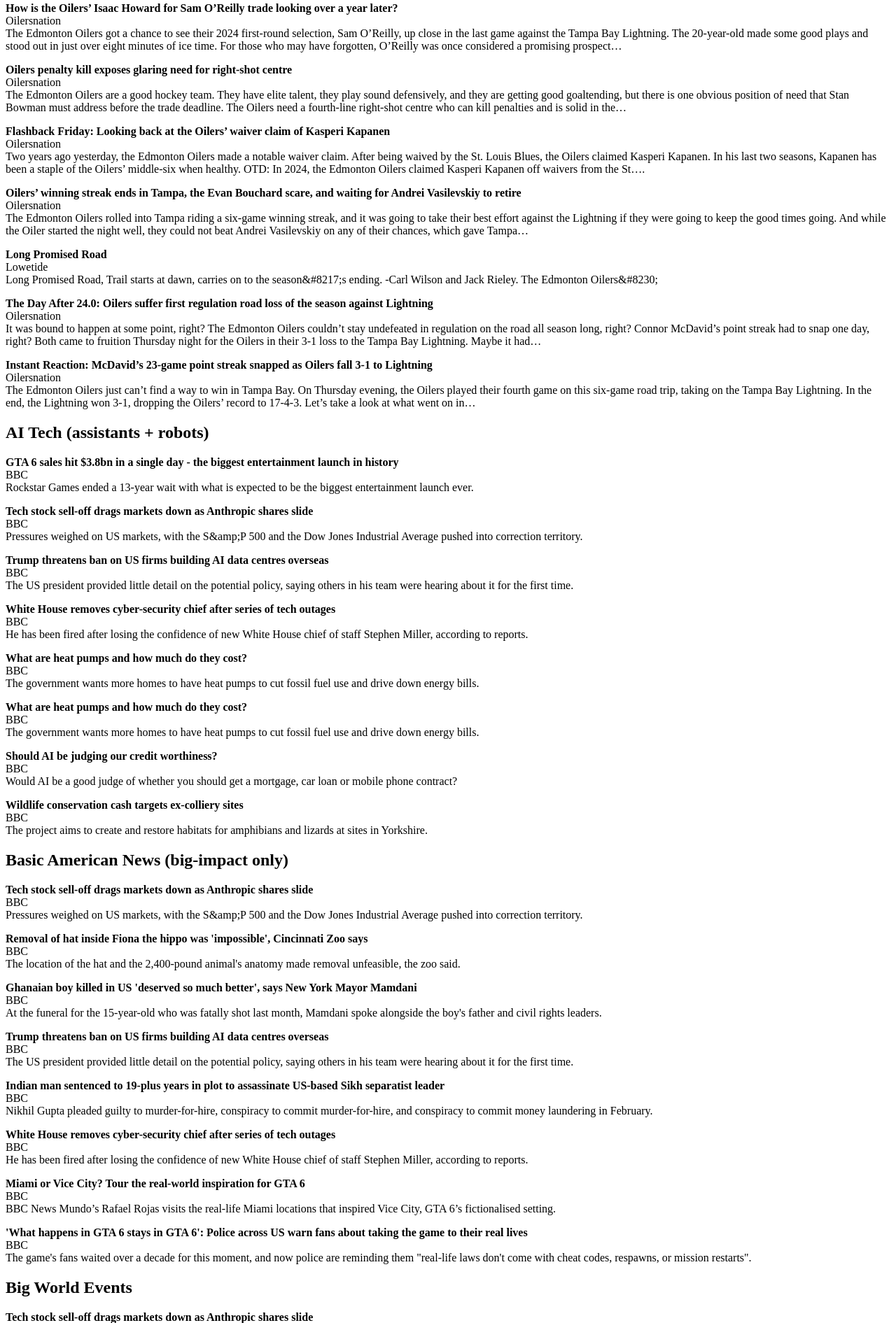
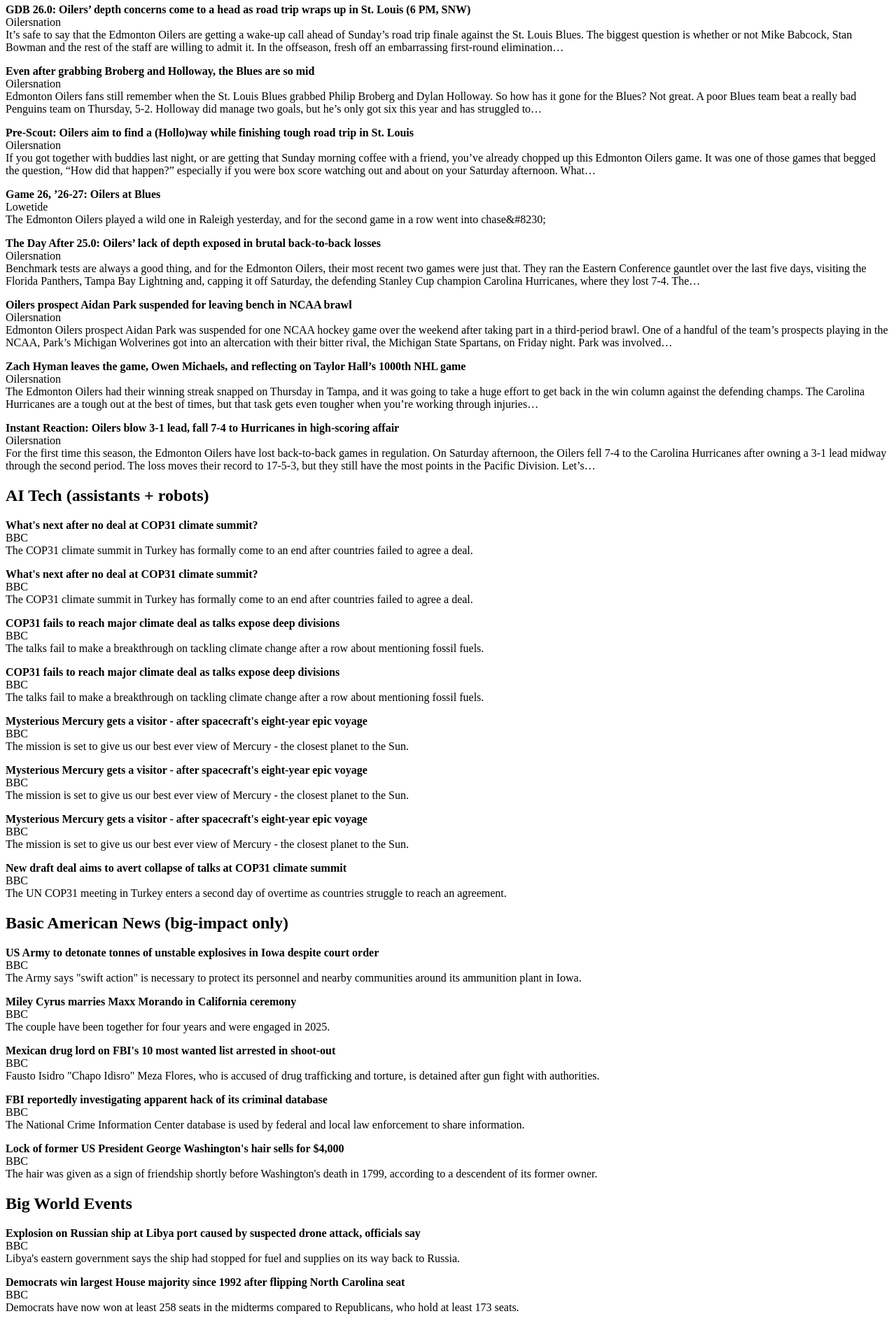
Before and after one commit to ldorchester/doomscroll-briefing, a plain HTML site: page index.html in a window 1280 px wide. Shown: the part 909-2800 px from the top of the page at 70% size. Drawn offline with Linux system fonts and the light colour scheme.

Commit message:
Daily briefing update

```diff
--- a/index.html
+++ b/index.html
@@ -7,55 +7,52 @@
 </head>
 <body>
 <h1>Doomscroll Briefing</h1>
-<p>Friday, November 20, 2026 • New since: Thu 04:09 PM → Fri 04:09 PM (America/Edmonton)</p>
+<p>Sunday, November 22, 2026 • New since: Sat 02:57 PM → Sun 02:57 PM (America/Edmonton)</p>
 
 <h2>Canada News</h2>
 <p>No new items since last send.</p>
 <h2>Sports (Oilers + NHL — real news)</h2>
-<p><strong>Blue Jays non-tender Davis Schneider, retain seven other players</strong><br>Sportsnet<br></p>
-<p><strong>Maple Leafs look to draw inspiration from McIlroy’s journey</strong><br>Sportsnet<br>&lt;p&gt;The Toronto Maple Leafs are looking beyond the hockey world for inspiration as they try to chart their way back into the win column.&lt;/p&gt;</p>
-<p><strong>Report: Mets’ first offer to Skubal was for nine years, $400M</strong><br>Sportsnet<br></p>
-<p><strong>Report: Raptors’ Kawhi Leonard out at least two more weeks</strong><br>Sportsnet<br></p>
-<p><strong>Bills rule out Benford, Williams for game against Dolphins</strong><br>Sportsnet<br>&lt;p&gt;The Buffalo Bills on Friday ruled out starting cornerback Christian Benford and backup linebacker Dorian Williams from playing against the Miami Dolphins on Sunday.&lt;/p&gt;</p>
-<p><strong>‘Says a lot about his character’: Flames’ Strome on Huberdeau’s AHL rehab</strong><br>Sportsnet<br>&lt;p&gt;Veteran forward Ryan Strome talks about current Flames and former World Juniors teammate Jonathan Huberdeau rehabbing in the AHL, something most players at that stage of their careers do not do.&lt;/p&gt;</p>
-<p><strong>Chiefs’ Kenneth Walker ruled out vs. Cardinals</strong><br>Sportsnet<br>&lt;p&gt;Kansas City Chiefs running back Kenneth Walker has been ruled out of Sunday&amp;#8217;s game against the Arizona Cardinals, leaving rookie Emmett Johnson to start in the backfield for the second consecutive week.&lt;/p&gt;</p>
-<p><strong>Report: Brandon Ingram to make Clippers debut Monday vs. Rockets</strong><br>Sportsnet<br></p>
+<p><strong>NFL Live Tracker: Jaguars vs. Giants</strong><br>Sportsnet<br>&lt;p&gt;The top teams in the AFC South and NFC East clash as the Jacksonville Jaguars take to New York to face the Giants on Sunday. Check out the action on our live tracker at 4:25 p.m. ET / 2:25 p.m. PCT.&lt;/p&gt;</p>
+<p><strong>Mahomes, Chiefs rout Cardinals for third straight win</strong><br>Sportsnet<br>&lt;p&gt;Patrick Mahomes threw for 324 yards and three touchdowns in just over three quarters, Travis Kelce caught two of the TD passes, and the Kansas City Chiefs whipped the Arizona Cardinals 34-7 on Sunday to take some momentum into a crucial five-week stretch.&lt;/p&gt;</p>
+<p><strong>Bussi makes 25 saves to help Hurricanes down Rangers</strong><br>Sportsnet<br>&lt;p&gt;Jackson Blake put Carolina ahead and Brandon Bussi made 25 saves and the Carolina Hurricanes defeated the New York Rangers 5-2 on Sunday.&lt;/p&gt;</p>
+<p><strong>Report: Tigers, RHP Luis Gil agree to one-year, $2.3M deal</strong><br>Sportsnet<br>&lt;p&gt;Luis Gil has agreed to a one-year, $2.3 million deal with the Tigers after being non-tendered by the Yankees on Friday, ESPN&amp;#8217;s Jeff Passan reported Sunday. &lt;/p&gt;</p>
+<p><strong>Steelers’ Metcalf ejected after dust-up with Eagles’ DeJean</strong><br>Sportsnet<br>&lt;p&gt;Watch as Pittsburgh Steelers wideout DK Metcalf once again finds himself at the centre of controversy, receiving an unsportsmanlike conduct penalty and being ejected after appearing to poke Philadelphia Eagles corner Cooper DeJean in the eyes.&lt;/p&gt;</p>
+<p><strong>Titans’ Tate takes advantage of Cowboys’ defensive lapse for 59-yard TD</strong><br>Sportsnet<br>&lt;p&gt;Watch as Tennessee Titans&amp;#8217; Carnell Tate hauls in a short catch from Cam Ward and gets up off the turf untouched by a Cowboys defender and runs for a massive 59-yard TD.&lt;/p&gt;</p>
+<p><strong>Steelers’ DK Metcalf ejected against Eagles after eye-poke</strong><br>Sportsnet<br>&lt;p&gt;Pittsburgh Steelers wide receiver DK Metcalf was ejected from Sunday&amp;#8217;s game against the Philadelphia Eagles for poking defensive back Cooper DeJean in the eye. &lt;/p&gt;</p>
+<p><strong>Lions’ Williams flips into end zone to cap off 57-yard TD</strong><br>Sportsnet<br>&lt;p&gt;Watch as Jameson Williams has the Detroit Lions offence firing, burning the Tampa Bay Buccaneers for a 57-yard score and flipping into the end zone for good measure.&lt;/p&gt;</p>
 <h2>Sports Blogs (Oilers)</h2>
-<p><strong>Babcock: Oilers’ Ryan Nugent-Hopkins being evaluated by doctors, no update on status</strong><br>Oilersnation<br>At first, many presumed that Ryan Nugent-Hopkins was just sick. That assumption came from the initial Mike Babcock statement before the Edmonton Oilers game against the Philadelphia Flyers on Sunday, where the Oilers coach said that Nuge wasn’t feeling well. Tristan Jarry and Colton Dach have been taken by the flu bug already this season,…</p>
-<p><strong>How is the Oilers’ Isaac Howard for Sam O’Reilly trade looking over a year later?</strong><br>Oilersnation<br>The Edmonton Oilers got a chance to see their 2024 first-round selection, Sam O’Reilly, up close in the last game against the Tampa Bay Lightning. The 20-year-old made some good plays and stood out in just over eight minutes of ice time. For those who may have forgotten, O’Reilly was once considered a promising prospect…</p>
-<p><strong>Oilers penalty kill exposes glaring need for right-shot centre</strong><br>Oilersnation<br>The Edmonton Oilers are a good hockey team. They have elite talent, they play sound defensively, and they are getting good goaltending, but there is one obvious position of need that Stan Bowman must address before the trade deadline. The Oilers need a fourth-line right-shot centre who can kill penalties and is solid in the…</p>
-<p><strong>Flashback Friday: Looking back at the Oilers’ waiver claim of Kasperi Kapanen</strong><br>Oilersnation<br>Two years ago yesterday, the Edmonton Oilers made a notable waiver claim. After being waived by the St. Louis Blues, the Oilers claimed Kasperi Kapanen. In his last two seasons, Kapanen has been a staple of the Oilers’ middle-six when healthy. OTD: In 2024, the Edmonton Oilers claimed Kasperi Kapanen off waivers from the St….</p>
-<p><strong>Oilers’ winning streak ends in Tampa, the Evan Bouchard scare, and waiting for Andrei Vasilevskiy to retire</strong><br>Oilersnation<br>The Edmonton Oilers rolled into Tampa riding a six-game winning streak, and it was going to take their best effort against the Lightning if they were going to keep the good times going. And while the Oiler started the night well, they could not beat Andrei Vasilevskiy on any of their chances, which gave Tampa…</p>
-<p><strong>Long Promised Road</strong><br>Lowetide<br>Long Promised Road, Trail starts at dawn, carries on to the season&amp;#8217;s ending. -Carl Wilson and Jack Rieley. The Edmonton Oilers&amp;#8230;</p>
-<p><strong>The Day After 24.0: Oilers suffer first regulation road loss of the season against Lightning</strong><br>Oilersnation<br>It was bound to happen at some point, right? The Edmonton Oilers couldn’t stay undefeated in regulation on the road all season long, right? Connor McDavid’s point streak had to snap one day, right? Both came to fruition Thursday night for the Oilers in their 3-1 loss to the Tampa Bay Lightning. Maybe it had…</p>
-<p><strong>Instant Reaction: McDavid’s 23-game point streak snapped as Oilers fall 3-1 to Lightning</strong><br>Oilersnation<br>The Edmonton Oilers just can’t find a way to win in Tampa Bay. On Thursday evening, the Oilers played their fourth game on this six-game road trip, taking on the Tampa Bay Lightning. In the end, the Lightning won 3-1, dropping the Oilers’ record to 17-4-3. Let’s take a look at what went on in…</p>
+<p><strong>GDB 26.0: Oilers’ depth concerns come to a head as road trip wraps up in St. Louis (6 PM, SNW)</strong><br>Oilersnation<br>It’s safe to say that the Edmonton Oilers are getting a wake-up call ahead of Sunday’s road trip finale against the St. Louis Blues. The biggest question is whether or not Mike Babcock, Stan Bowman and the rest of the staff are willing to admit it. In the offseason, fresh off an embarrassing first-round elimination…</p>
+<p><strong>Even after grabbing Broberg and Holloway, the Blues are so mid</strong><br>Oilersnation<br>Edmonton Oilers fans still remember when the St. Louis Blues grabbed Philip Broberg and Dylan Holloway. So how has it gone for the Blues? Not great. A poor Blues team beat a really bad Penguins team on Thursday, 5-2. Holloway did manage two goals, but he’s only got six this year and has struggled to…</p>
+<p><strong>Pre-Scout: Oilers aim to find a (Hollo)way while finishing tough road trip in St. Louis</strong><br>Oilersnation<br>If you got together with buddies last night, or are getting that Sunday morning coffee with a friend, you’ve already chopped up this Edmonton Oilers game. It was one of those games that begged the question, “How did that happen?” especially if you were box score watching out and about on your Saturday afternoon. What…</p>
+<p><strong>Game 26, ’26-27: Oilers at Blues</strong><br>Lowetide<br>The Edmonton Oilers played a wild one in Raleigh yesterday, and for the second game in a row went into chase&amp;#8230;</p>
+<p><strong>The Day After 25.0: Oilers’ lack of depth exposed in brutal back-to-back losses</strong><br>Oilersnation<br>Benchmark tests are always a good thing, and for the Edmonton Oilers, their most recent two games were just that. They ran the Eastern Conference gauntlet over the last five days, visiting the Florida Panthers, Tampa Bay Lightning and, capping it off Saturday, the defending Stanley Cup champion Carolina Hurricanes, where they lost 7-4. The…</p>
+<p><strong>Oilers prospect Aidan Park suspended for leaving bench in NCAA brawl</strong><br>Oilersnation<br>Edmonton Oilers prospect Aidan Park was suspended for one NCAA hockey game over the weekend after taking part in a third-period brawl. One of a handful of the team’s prospects playing in the NCAA, Park’s Michigan Wolverines got into an altercation with their bitter rival, the Michigan State Spartans, on Friday night. Park was involved…</p>
+<p><strong>Zach Hyman leaves the game, Owen Michaels, and reflecting on Taylor Hall’s 1000th NHL game</strong><br>Oilersnation<br>The Edmonton Oilers had their winning streak snapped on Thursday in Tampa, and it was going to take a huge effort to get back in the win column against the defending champs. The Carolina Hurricanes are a tough out at the best of times, but that task gets even tougher when you’re working through injuries…</p>
+<p><strong>Instant Reaction: Oilers blow 3-1 lead, fall 7-4 to Hurricanes in high-scoring affair</strong><br>Oilersnation<br>For the first time this season, the Edmonton Oilers have lost back-to-back games in regulation. On Saturday afternoon, the Oilers fell 7-4 to the Carolina Hurricanes after owning a 3-1 lead midway through the second period. The loss moves their record to 17-5-3, but they still have the most points in the Pacific Division. Let’s…</p>
 <h2>AI Tech (assistants + robots)</h2>
-<p><strong>GTA 6 sales hit $3.8bn in a single day - the biggest entertainment launch in history</strong><br>BBC<br>Rockstar Games ended a 13-year wait with what is expected to be the biggest entertainment launch ever.</p>
-<p><strong>Tech stock sell-off drags markets down as Anthropic shares slide</strong><br>BBC<br>Pressures weighed on US markets, with the S&amp;amp;P 500 and the Dow Jones Industrial Average pushed into correction territory.</p>
-<p><strong>Trump threatens ban on US firms building AI data centres overseas</strong><br>BBC<br>The US president provided little detail on the potential policy, saying others in his team were hearing about it for the first time.</p>
-<p><strong>White House removes cyber-security chief after series of tech outages</strong><br>BBC<br>He has been fired after losing the confidence of new White House chief of staff Stephen Miller, according to reports.</p>
-<p><strong>What are heat pumps and how much do they cost?</strong><br>BBC<br>The government wants more homes to have heat pumps to cut fossil fuel use and drive down energy bills.</p>
-<p><strong>What are heat pumps and how much do they cost?</strong><br>BBC<br>The government wants more homes to have heat pumps to cut fossil fuel use and drive down energy bills.</p>
-<p><strong>Should AI be judging our credit worthiness?</strong><br>BBC<br>Would AI be a good judge of whether you should get a mortgage, car loan or mobile phone contract?</p>
-<p><strong>Wildlife conservation cash targets ex-colliery sites</strong><br>BBC<br>The project aims to create and restore habitats for amphibians and lizards at sites in Yorkshire.</p>
+<p><strong>What&#x27;s next after no deal at COP31 climate summit?</strong><br>BBC<br>The COP31 climate summit in Turkey has formally come to an end after countries failed to agree a deal.</p>
+<p><strong>What&#x27;s next after no deal at COP31 climate summit?</strong><br>BBC<br>The COP31 climate summit in Turkey has formally come to an end after countries failed to agree a deal.</p>
+<p><strong>COP31 fails to reach major climate deal as talks expose deep divisions</strong><br>BBC<br>The talks fail to make a breakthrough on tackling climate change after a row about mentioning fossil fuels.</p>
+<p><strong>COP31 fails to reach major climate deal as talks expose deep divisions</strong><br>BBC<br>The talks fail to make a breakthrough on tackling climate change after a row about mentioning fossil fuels.</p>
+<p><strong>Mysterious Mercury gets a visitor - after spacecraft&#x27;s eight-year epic voyage</strong><br>BBC<br>The mission is set to give us our best ever view of Mercury - the closest planet to the Sun.</p>
+<p><strong>Mysterious Mercury gets a visitor - after spacecraft&#x27;s eight-year epic voyage</strong><br>BBC<br>The mission is set to give us our best ever view of Mercury - the closest planet to the Sun.</p>
+<p><strong>Mysterious Mercury gets a visitor - after spacecraft&#x27;s eight-year epic voyage</strong><br>BBC<br>The mission is set to give us our best ever view of Mercury - the closest planet to the Sun.</p>
+<p><strong>New draft deal aims to avert collapse of talks at COP31 climate summit</strong><br>BBC<br>The UN COP31 meeting in Turkey enters a second day of overtime as countries struggle to reach an agreement.</p>
 <h2>Basic American News (big-impact only)</h2>
-<p><strong>Tech stock sell-off drags markets down as Anthropic shares slide</strong><br>BBC<br>Pressures weighed on US markets, with the S&amp;amp;P 500 and the Dow Jones Industrial Average pushed into correction territory.</p>
-<p><strong>Removal of hat inside Fiona the hippo was &#x27;impossible&#x27;, Cincinnati Zoo says</strong><br>BBC<br>The location of the hat and the 2,400-pound animal&#x27;s anatomy made removal unfeasible, the zoo said.</p>
-<p><strong>Ghanaian boy killed in US &#x27;deserved so much better&#x27;, says New York Mayor Mamdani</strong><br>BBC<br>At the funeral for the 15-year-old who was fatally shot last month, Mamdani spoke alongside the boy&#x27;s father and civil rights leaders.</p>
-<p><strong>Trump threatens ban on US firms building AI data centres overseas</strong><br>BBC<br>The US president provided little detail on the potential policy, saying others in his team were hearing about it for the first time.</p>
-<p><strong>Indian man sentenced to 19-plus years in plot to assassinate US-based Sikh separatist leader</strong><br>BBC<br>Nikhil Gupta pleaded guilty to murder-for-hire, conspiracy to commit murder-for-hire, and conspiracy to commit money laundering in February.</p>
-<p><strong>White House removes cyber-security chief after series of tech outages</strong><br>BBC<br>He has been fired after losing the confidence of new White House chief of staff Stephen Miller, according to reports.</p>
-<p><strong>Miami or Vice City? Tour the real-world inspiration for GTA 6</strong><br>BBC<br>BBC News Mundo’s Rafael Rojas visits the real-life Miami locations that inspired Vice City, GTA 6’s fictionalised setting.</p>
-<p><strong>&#x27;What happens in GTA 6 stays in GTA 6&#x27;: Police across US warn fans about taking the game to their real lives</strong><br>BBC<br>The game&#x27;s fans waited over a decade for this moment, and now police are reminding them &quot;real-life laws don&#x27;t come with cheat codes, respawns, or mission restarts&quot;.</p>
+<p><strong>US Army to detonate tonnes of unstable explosives in Iowa despite court order</strong><br>BBC<br>The Army says &quot;swift action&quot; is necessary to protect its personnel and nearby communities around its ammunition plant in Iowa.</p>
+<p><strong>Miley Cyrus marries Maxx Morando in California ceremony</strong><br>BBC<br>The couple have been together for four years and were engaged in 2025.</p>
+<p><strong>Mexican drug lord on FBI&#x27;s 10 most wanted list arrested in shoot-out</strong><br>BBC<br>Fausto Isidro &quot;Chapo Idisro&quot; Meza Flores, who is accused of drug trafficking and torture, is detained after gun fight with authorities.</p>
+<p><strong>FBI reportedly investigating apparent hack of its criminal database</strong><br>BBC<br>The National Crime Information Center database is used by federal and local law enforcement to share information.</p>
+<p><strong>Lock of former US President George Washington&#x27;s hair sells for $4,000</strong><br>BBC<br>The hair was given as a sign of friendship shortly before Washington&#x27;s death in 1799, according to a descendent of its former owner.</p>
 <h2>Big World Events</h2>
-<p><strong>Tech stock sell-off drags markets down as Anthropic shares slide</strong><br>BBC<br>Pressures weighed on US markets, with the S&amp;amp;P 500 and the Dow Jones Industrial Average pushed into correction territory.</p>
-<p><strong>French police officers sentenced for beating of music producer Michel Zecler</strong><br>BBC<br>The court has upheld the 2020 beating of the black music producer as an aggravated circumstance of racism.</p>
-<p><strong>&#x27;I tell my son it&#x27;s just fireworks&#x27;: Life inside Yemeni city besieged by Houthis</strong><br>BBC<br>Orla Guerin speaks to seven people trapped in the key city of Taiz, cut off from the outside world for weeks.</p>
-<p><strong>Denmark accuses Russia of plotting to assassinate US-Ukrainian rapper</strong><br>BBC<br>The Russian embassy in Denmark has denied the allegation, which has led to Russia&#x27;s defence attaché being expelled.</p>
-<p><strong>What the new UK-EU deal could mean for future post-Brexit relations</strong><br>BBC<br>The BBC&#x27;s political and Europe editors analyse the new agreements between the UK and EU.</p>
-<p><strong>Trump threatens ban on US firms building AI data centres overseas</strong><br>BBC<br>The US president provided little detail on the potential policy, saying others in his team were hearing about it for the first time.</p>
-<p><strong>Gérard Depardieu and French author investigated over sexual allegations</strong><br>BBC<br>A judicial investigation was launched after a complaint was filed last year over &quot;allegations of a sexual nature&quot;.</p>
-<p><strong>Indian man sentenced to 19-plus years in plot to assassinate US-based Sikh separatist leader</strong><br>BBC<br>Nikhil Gupta pleaded guilty to murder-for-hire, conspiracy to commit murder-for-hire, and conspiracy to commit money laundering in February.</p>
+<p><strong>Explosion on Russian ship at Libya port caused by suspected drone attack, officials say</strong><br>BBC<br>Libya&#x27;s eastern government says the ship had stopped for fuel and supplies on its way back to Russia.</p>
+<p><strong>Democrats win largest House majority since 1992 after flipping North Carolina seat</strong><br>BBC<br>Democrats have now won at least 258 seats in the midterms compared to Republicans, who hold at least 173 seats.</p>
+<p><strong>What&#x27;s next after no deal at COP31 climate talks?</strong><br>BBC<br>The talks have been the longest-running in the summit&#x27;s history, with negotiations breaking down two days after they had been due to end.</p>
+<p><strong>What&#x27;s next after no deal at COP31 climate talks?</strong><br>BBC<br>The talks have been the longest-running in the summit&#x27;s history, with negotiations breaking down two days after they had been due to end.</p>
+<p><strong>US Army to detonate tonnes of unstable explosives in Iowa despite court order</strong><br>BBC<br>The Army says &quot;swift action&quot; is necessary to protect its personnel and nearby communities around its ammunition plant in Iowa.</p>
+<p><strong>COP31 fails to reach major climate deal as talks expose deep divisions</strong><br>BBC<br>The talks fail to make a breakthrough on tackling climate change after a row about mentioning fossil fuels.</p>
+<p><strong>&#x27;Danger seems greater all the time&#x27;: Ukrainians search for missing after Russian strikes</strong><br>BBC<br>The BBC&#x27;s Sarah Rainsford reports from the scene of a collapsed residential building in Ukraine&#x27;s Kyiv region.</p>
+<p><strong>&#x27;Danger seems greater all the time&#x27;: Ukrainians search for missing after Russian strikes</strong><br>BBC<br>The BBC&#x27;s Sarah Rainsford reports from the scene of a collapsed residential building in Ukraine&#x27;s Kyiv region.</p>
 <h2>One Positive Story</h2>
-<p><strong>33 Kids Wrote Letters to a Wounded Veteran. 50 Years Later, His Son Is Searching to Thank Each One</strong><br>Good News Network<br>&lt;p&gt;In 1967, 33 Massachusetts schoolchildren were given a project: write a letter to a Navy corpsman they had never met who was wounded in Vietnam. None of them had any idea of the impact their letters had on the veteran, until his son, almost 50 years later, began searching them out. &amp;#8220;I just needed to [&amp;#8230;]&lt;/p&gt; &lt;p&gt;The post &lt;a href=&quot;https://www.goodnewsnetwork.org/__trashed-70/&quot;&gt;33 Kids Wrote Letters to a Wounded Veteran. 50 Years Later, His Son Is Searching to Thank Each One&lt;/a&gt; appeared first on &lt;a href=&quot;https://www.goodnewsnetwork.org&quot;&gt;Good News Network&lt;/a&gt;.&lt;/p&gt;</p>
+<p><strong>The First Museum Built in a Children’s Hospital Fulfills Dying Boy’s Wish For Playtime During Chemo</strong><br>Good News Network<br>&lt;p&gt;While a little boy was fighting a deadly disease in the Children’s Hospital of New Orleans he longed for a place to go get some fresh air or distraction from his woes. Before he died, he and his family started a foundation to raise money—and five years later his wish was fulfilled. Last week, his [&amp;#8230;]&lt;/p&gt; &lt;p&gt;The post &lt;a href=&quot;https://www.goodnewsnetwork.org/the-first-museum-built-in-a-childrens-hospital-fulfills-dying-boys-wish/&quot;&gt;The First Museum Built in a Children’s Hospital Fulfills Dying Boy’s Wish For Playtime During Chemo&lt;/a&gt; appeared first on &lt;a href=&quot;https://www.goodnewsnetwork.org&quot;&gt;Good News Network&lt;/a&gt;.&lt;/p&gt;</p>
 </body></html>
```
